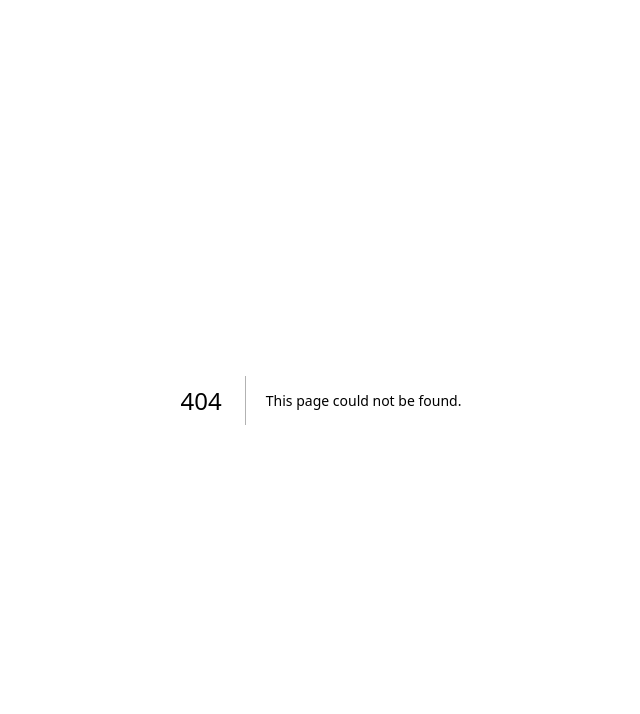
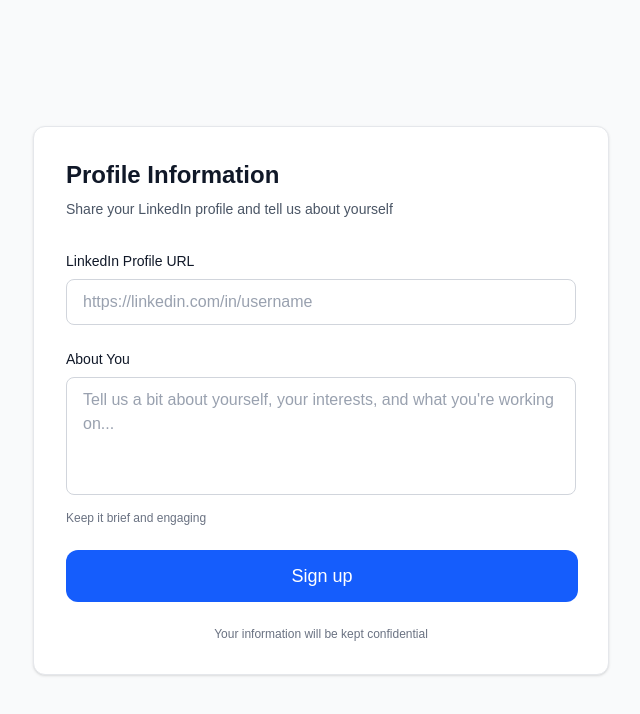
Before and after one commit to 00adrn/Atrium, a Next.js app: page /login in a window 1280 px wide. Before the commit this address had no page. Shown: the top 714 px of the page, without its empty margins (319-959 px from the left). Built offline with nearby package versions, Linux system fonts and the light colour scheme.

Commit message:
fixed homepage, starting linkedin form

```diff
--- /dev/null
+++ b/src/app/HomepageContent.js
@@ -0,0 +1,81 @@
+"use client"
+
+import { motion, animate, stagger } from "motion/react"
+import { useRef, useEffect } from "react"
+import { redirect } from 'next/navigation'
+
+export default function HomepageContent(){
+
+  const homeElementsRef = useRef([])
+
+  useEffect(() => {
+    const elements = homeElementsRef.current.filter(el => el !== null);
+    if (elements.length === 0) return;
+
+    animate(
+      elements,
+      { y: [-20, 0], opacity: [0, 100], filter: ["blur(4px)", "blur(0px)"] },
+      { delay: stagger(0.2, { startDelay: 0.1 }), duration: 0.6 }
+    );
+    }, []);
+
+
+  return (
+    <div className="h-screen w-full overflow-hidden relative bg-gradient-to-b from-sky-400 via-sky-300 to-orange-200">
+      {/* Logo */}
+      <div className="absolute top-8 left-10 z-20" ref={el => homeElementsRef.current[0] = el}>
+        <div className="flex items-center gap-4 text-white">
+          <img src="/alpha.svg" className="invert brightness-0 w-6"></img>
+          <span className="text-3xl font-serif tracking-tight">Atrium</span>
+        </div>
+      </div>
+
+      {/* Dashboard Button */}
+      <div className="absolute top-8 right-10 z-20" ref={el => homeElementsRef.current[1] = el}>
+        <motion.button
+          whileHover={{ scale: 1.05 }}
+          className="bg-white text-gray-800 px-6 py-2.5 rounded-lg text-base font-medium transition-colors duration-300 hover:bg-blue-50 translate-y-1">
+          Dashboard
+        </motion.button>
+      </div>
+
+      {/* Main Content */}
+      <div className="relative z-10 h-full flex flex-col items-center justify-center px-4 -translate-y-12">
+        <div className="flex flex-col items-center justify-center">
+          <div className="text-center max-w-4xl">
+            {/* Heading */}
+            <h1 className="text-8xl font-serif text-white mb-4 tracking-tight leading-none" ref={el => homeElementsRef.current[2] = el}>
+              Event Management<br />made simple.
+            </h1>
+
+            {/* Subtitle */}
+            <p className="text-xl text-white/95 mb-6 max-w-3xl mx-auto leading-relaxed" ref={el => homeElementsRef.current[3] = el}>
+              Atrium simplifies university club event hosting with a robust system designed to track attendance, reward continued participation, and allow members to connect.
+            </p>
+
+            {/* CTA Button */}
+            <motion.button
+              whileHover={{ scale: 1.05 }}
+              className="bg-blue-600 text-white px-10 py-3 rounded-xl text-lg font-medium transition-colors duration-300 hover:bg-blue-700" ref={el => homeElementsRef.current[4] = el}
+              onClick={() => redirect('/login')}
+              >
+              Sign up
+            </motion.button>
+          </div>
+        </div>
+      </div>
+
+      {/* Mac Window Background - Cut off at bottom */}
+      <div className="absolute bottom-0 left-1/2 -translate-x-1/2 w-full max-w-6xl h-96 z-0" ref={el => homeElementsRef.current[5] = el}>
+        <div className="w-full h-full bg-orange-300 rounded-t-2xl shadow-2xl translate-y-50">
+          {/* Window Controls */}
+          <div className="flex gap-2 pt-4 pl-5">
+            <div className="w-3 h-3 rounded-full bg-red-500"></div>
+            <div className="w-3 h-3 rounded-full bg-yellow-500"></div>
+            <div className="w-3 h-3 rounded-full bg-green-500"></div>
+          </div>
+        </div>
+      </div>
+    </div>
+  );
+}
--- /dev/null
+++ b/src/app/login/LinkedInForm.js
@@ -0,0 +1,103 @@
+"use client"
+
+import { useState } from "react"
+import { motion } from "motion/react"
+
+export default function LinkedInForm(){
+
+  const [formData, setFormData] = useState({
+    linkedin: '',
+    description: ''
+  });
+
+  const handleSubmit = (e) => {
+    e.preventDefault();
+    console.log('Form submitted:', formData);
+    // Handle form submission here
+  };
+
+  const handleChange = (e) => {
+    setFormData({
+      ...formData,
+      [e.target.name]: e.target.value
+    });
+  };
+
+  return (
+    <div className="min-h-screen bg-gray-50 flex items-center justify-center p-4">
+      <div className="w-full max-w-xl">
+        <div className="bg-white rounded-xl shadow-sm border border-gray-200 p-8">
+          {/* Header */}
+          <div className="mb-8">
+            <h2 className="text-2xl font-semibold text-gray-900 mb-2">
+              Profile Information
+            </h2>
+            <p className="text-sm text-gray-600">
+              Share your LinkedIn profile and tell us about yourself
+            </p>
+          </div>
+
+          {/* Form */}
+          <div className="space-y-6">
+            {/* LinkedIn URL Input */}
+            <div>
+              <label
+                htmlFor="linkedin"
+                className="block text-sm font-medium text-gray-900 mb-2"
+              >
+                LinkedIn Profile URL
+              </label>
+              <input
+                type="url"
+                id="linkedin"
+                name="linkedin"
+                value={formData.linkedin}
+                onChange={handleChange}
+                placeholder="https://linkedin.com/in/username"
+                required
+                className="w-full px-4 py-2.5 bg-white border border-gray-300 rounded-lg text-gray-900 placeholder-gray-400 focus:outline-none focus:ring-2 focus:ring-blue-500 focus:border-transparent transition-all duration-200"
+              />
+            </div>
+
+            {/* Description Textarea */}
+            <div>
+              <label
+                htmlFor="description"
+                className="block text-sm font-medium text-gray-900 mb-2"
+              >
+                About You
+              </label>
+              <textarea
+                id="description"
+                name="description"
+                rows="4"
+                value={formData.description}
+                onChange={handleChange}
+                placeholder="Tell us a bit about yourself, your interests, and what you're working on..."
+                required
+                className="w-full px-4 py-2.5 bg-white border border-gray-300 rounded-lg text-gray-900 placeholder-gray-400 focus:outline-none focus:ring-2 focus:ring-blue-500 focus:border-transparent transition-all duration-200 resize-none"
+              />
+              <p className="mt-2 text-xs text-gray-500">
+                Keep it brief and engaging
+              </p>
+            </div>
+
+            {/* Submit Button */}
+            <motion.button
+              whileHover={{ scale: 1.01 }}
+              className="bg-blue-600 text-white px-10 py-3 rounded-xl text-lg font-medium transition-colors duration-300 hover:bg-blue-700 w-lg"
+              onClick={() => redirect('/login')}
+              >
+              Sign up
+            </motion.button>
+          </div>
+
+          {/* Footer Text */}
+          <p className="mt-6 text-xs text-center text-gray-500">
+            Your information will be kept confidential
+          </p>
+        </div>
+      </div>
+    </div>
+  );
+}
--- /dev/null
+++ b/src/app/login/page.js
@@ -0,0 +1,9 @@
+import LinkedInForm from "./LinkedInForm";
+
+export default function Login() {
+  return (
+    <div>
+      <LinkedInForm/>
+    </div>
+  )
+}
```
